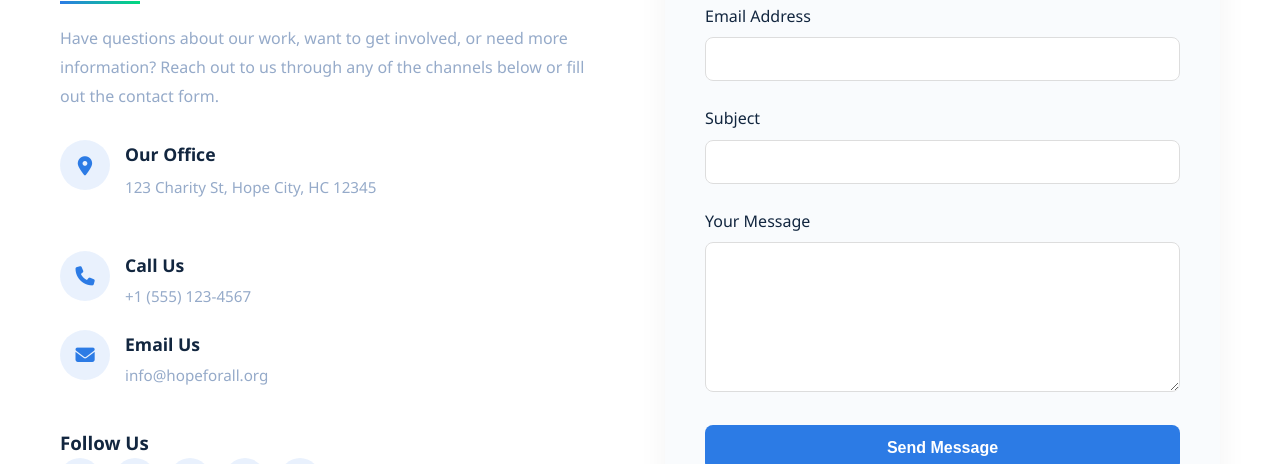
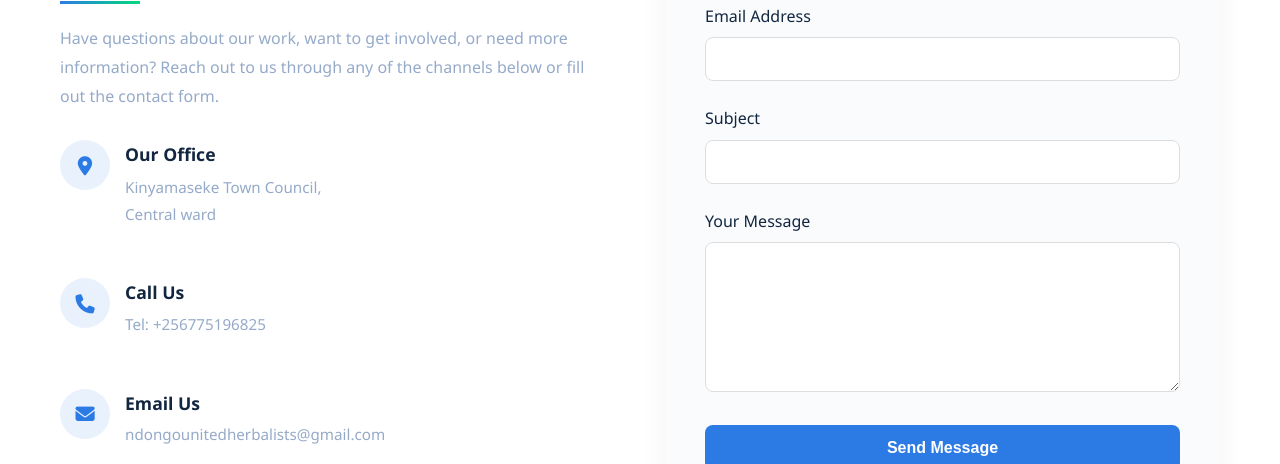
Before and after one commit to Dariusmumbere/website, a plain HTML site: page contact.html in a window 1280 px wide. Shown: the part 699-1163 px from the top of the page. Drawn offline with nearby package versions, Linux system fonts and the light colour scheme.

Commit message:
Update contact.html

```diff
--- a/contact.html
+++ b/contact.html
@@ -655,7 +655,7 @@
                     <li><a href="causes.html">Causes</a></li>
                     <li><a href="gallery.html">Gallery</a></li>
                     <li><a href="contact.html" class="active">Contact</a></li>
-                    <li><a href="#" class="donate-btn">Donate Now</a></li>
+                    <li><a href="donate.html" class="donate-btn">Donate Now</a></li>
                 </ul>
             </nav>
         </div>
@@ -687,7 +687,7 @@
                             </div>
                             <div class="contact-text">
                                 <h4>Our Office</h4>
-                                <p>123 Charity St, Hope City, HC 12345</p>
+                                <p>Kinyamaseke Town Council,<br> Central ward</p>
                             </div>
                         </div>
 
@@ -697,7 +697,7 @@
                             </div>
                             <div class="contact-text">
                                 <h4>Call Us</h4>
-                                <a href="tel:+15551234567">+1 (555) 123-4567</a>
+                                <p>Tel: +256775196825</p>
                             </div>
                         </div>
 
@@ -707,7 +707,7 @@
                             </div>
                             <div class="contact-text">
                                 <h4>Email Us</h4>
-                                <a href="mailto:info@hopeforall.org">info@hopeforall.org</a>
+                                <a href="mailto:ndongounitedherbalists@gmail.com">ndongounitedherbalists@gmail.com</a>
                             </div>
                         </div>
                     </div>
@@ -991,7 +991,7 @@
                 email: emailInput.value.trim(),
                 subject: subjectInput.value.trim(),
                 message: messageInput.value.trim(),
-                to_email: 'dariusmumbere@gmail.com' // Your email address
+                to_email: 'ndongounitedherbalists@gmail.com' // Your email address
             };
 
             try {
```
